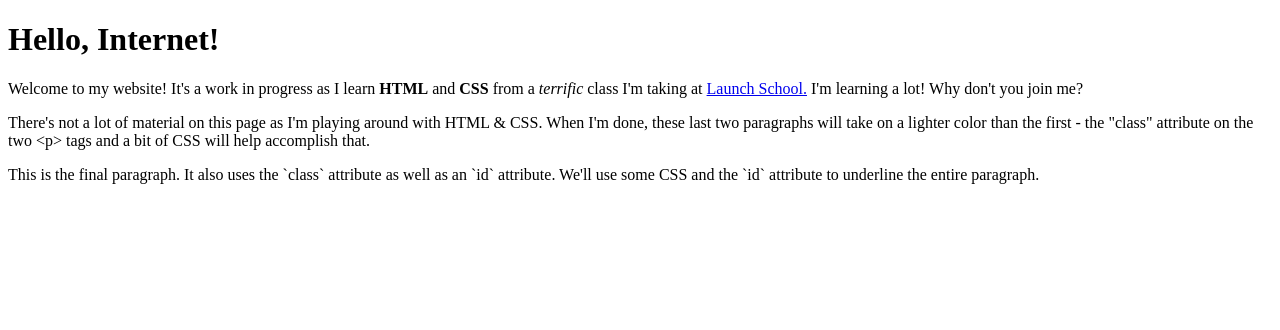
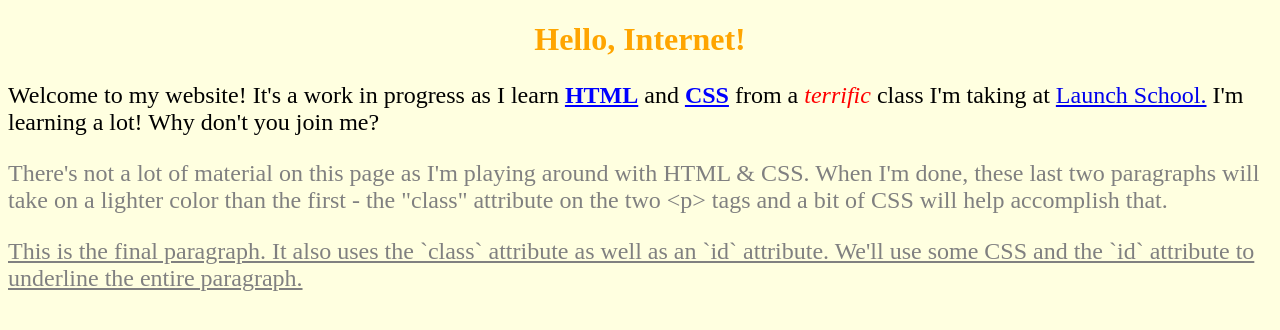
Before and after one commit to AlexanderLarsenSkow/LS-202, a plain HTML site: page hello_internet/hello.html in a window 1280 px wide. Drawn offline with Linux system fonts and the light colour scheme.

Commit message:
Added CSS stylesheet and link in html file

```diff
--- a/hello_internet/hello.html
+++ b/hello_internet/hello.html
@@ -1,6 +1,7 @@
 <!DOCTYPE html>
 <html lang="en">
   <head>
+		<link rel="stylesheet" href="stylesheets/main.css">
     <title>Welcome!</title>
     <meta charset="utf-8">
   </head>
--- /dev/null
+++ b/hello_internet/stylesheets/main.css
@@ -0,0 +1,30 @@
+* {
+	background-color: #ffffe0;
+}
+
+h1 {
+	color: orange;
+	text-align: center;
+}
+
+p {
+	font-size: 24px;
+}
+
+em {
+	color: red;
+	font-style: italic;
+}
+
+strong {
+	color: blue;
+	text-decoration: underline;
+}
+
+.more-text {
+	color: grey;
+}
+
+#final-paragraph {
+	text-decoration: underline;
+}
```
